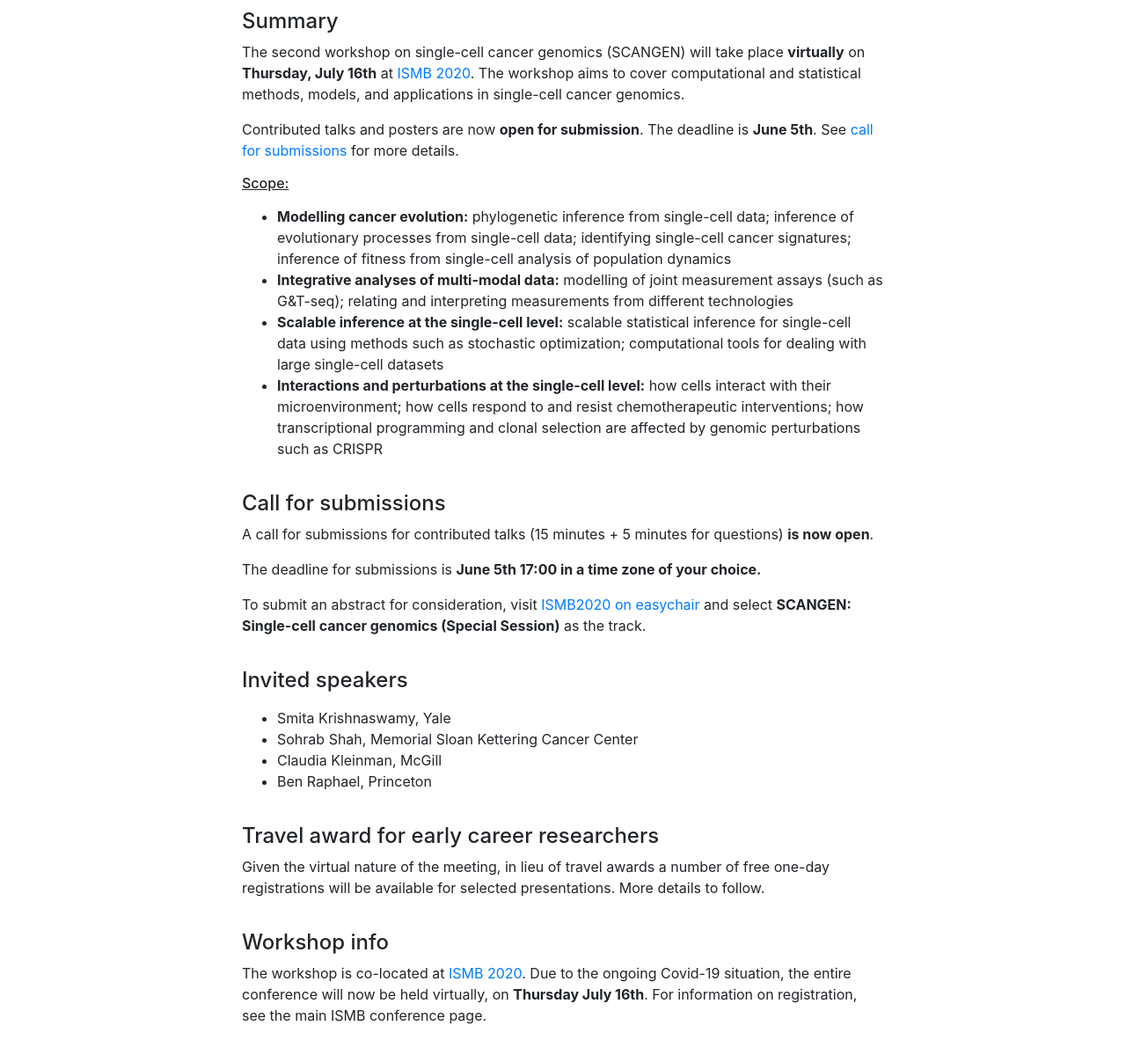
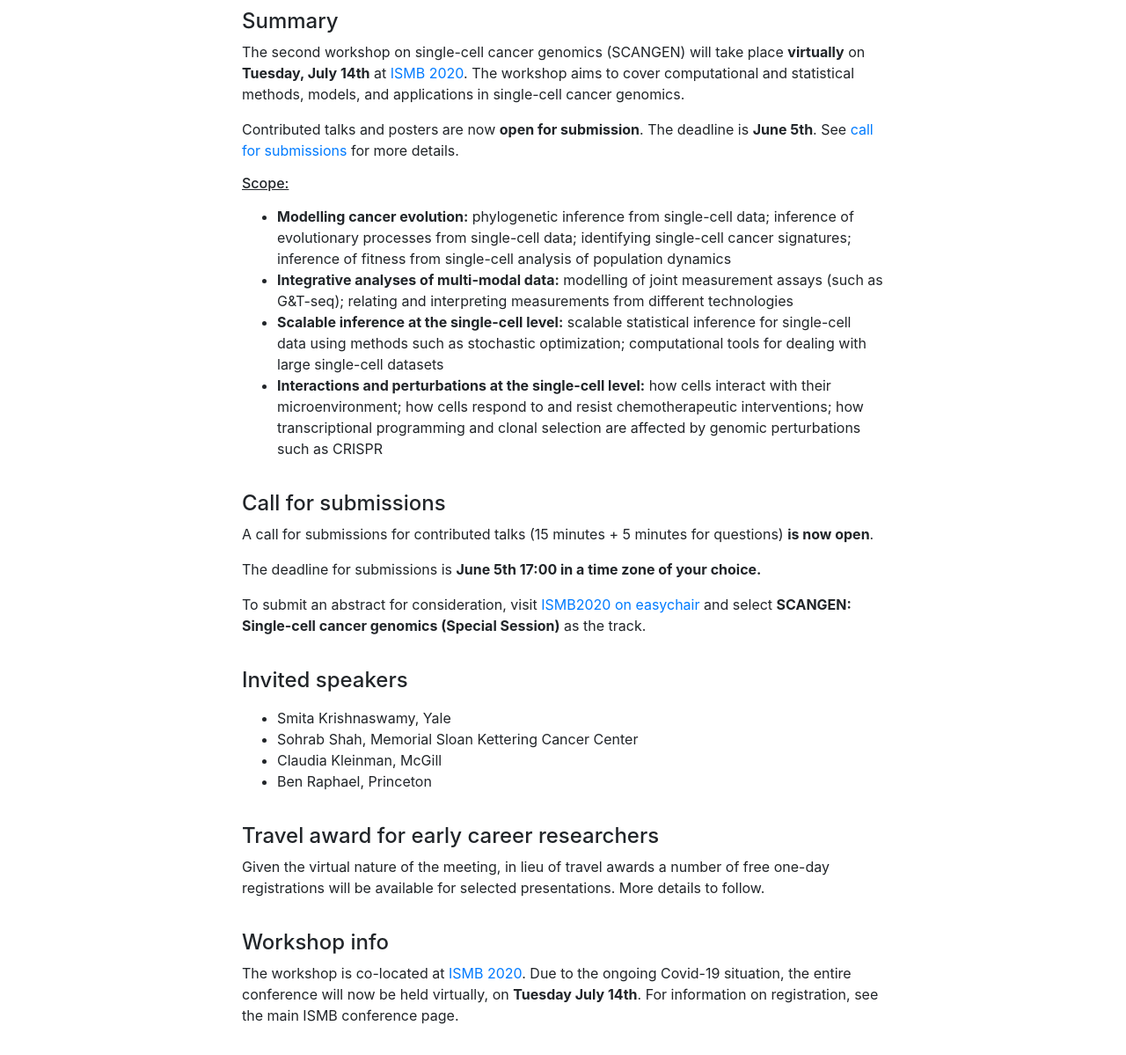
Before and after one commit to kieranrcampbell/scangen-website, a website with bundled scripts: page index.html in a window 1280 px wide. Shown: the part 282-1481 px from the top of the page at 88% size. Built offline with nearby package versions, Linux system fonts and the light colour scheme.

Commit message:
Change to 14th

```diff
--- a/index.html
+++ b/index.html
@@ -90,7 +90,7 @@
         <div class="row">
           <div class="col-lg-8 mx-auto">
             <h4>Summary</h4>
-            <p>The second workshop on single-cell cancer genomics (SCANGEN) will take place <b>virtually</b> on <b>Thursday, July 16th</b> at
+            <p>The second workshop on single-cell cancer genomics (SCANGEN) will take place <b>virtually</b> on <b>Tuesday, July 14th</b> at
             <a href="https://www.iscb.org/ismb2020">ISMB 2020</a>.
               The workshop aims to cover computational and statistical methods, models, and applications in single-cell cancer genomics.
             </p>
@@ -209,7 +209,7 @@
           <div class="col-lg-8 mx-auto">
             <h4>Workshop info</h4>
             <p>The workshop is co-located at <a href="https://www.iscb.org/ismb2020">ISMB 2020</a>.
-              Due to the ongoing Covid-19 situation, the entire conference will now be held virtually, on <b>Thursday July 16th</b>.
+              Due to the ongoing Covid-19 situation, the entire conference will now be held virtually, on <b>Tuesday July 14th</b>.
               For information on registration, see the main ISMB conference page.</p>
           </div>
         </div>
```
